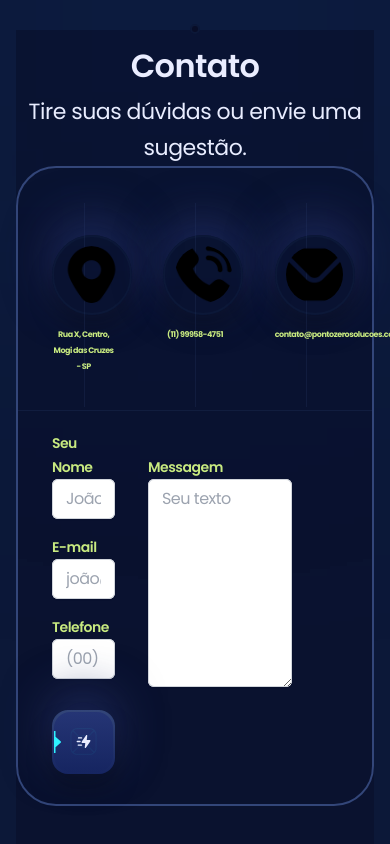
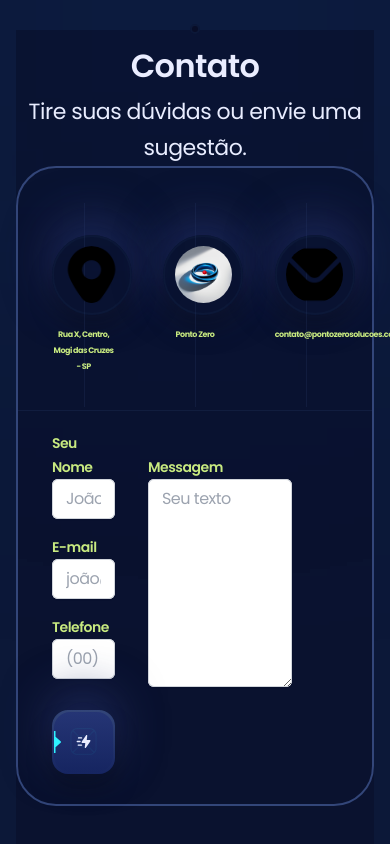
Before and after one commit to phoenix75-S7F/landingpage, a React (Vite) app: page / in a window 390 px wide. Shown: the part 8515-9359 px from the top of the page. Built offline with nearby package versions, Linux system fonts and the light colour scheme.

Commit message:
media query page about

```diff
--- a/src/components/About.jsx
+++ b/src/components/About.jsx
@@ -17,14 +17,14 @@ function homePage() {
 }
 const About = () => {
   return (
-    <section className="relative pt-60 pb-40 max-lg:pt-52 max-lg:pb-36 max-md:pt-36 max-md:pb-32">
+    <section className="relative pt-60 pb-40 max-lg:pt-52 max-lg:pb-36 max-md:pt-36 max-md:pb-32 xs:ml-24">
       <Element name="funcionalidades">
         <div className="container">
           <div className="relative flex md:flex-wrap flex-nowrap border-2 border-s3 rounded-7xl md:overflow-hidden max-md:flex-col feature-after md:g7 max-md:border-none max-md:rounded-none max-md:gap-3">
             {sobre.map(({ id, icon, caption, title, text, button }) => (
               <div
                 key={id}
-                className="relative z-2 md:px-10 px-5 md:pb-10 pb-5 flex-auto  max-md:g7 max-md:border-2 max-md:border-s3 max-md:rounded-3xl max-md:flex-320">
+                className="relative z-2 md:px-10 px-5 md:pb-10 pb-5 flex-auto max-md:g7 max-md:border-2 max-md:border-s3 max-md:rounded-3xl max-md:flex-320">
                 <div className="w-full flex justify-center items-center">
                   <div className="-ml-3 mb-12 flex items-center justify-center flex-col">
                     {/* <div className="w-0.5 h-16 bg-s3" /> */}
@@ -44,7 +44,7 @@ const About = () => {
                 </div>
                 <div className=" mb-12 flex items-center justify-center flex-col">
                   {/* <p className="max-w-screen-sm justify-items-center mb-11 body-1 max-md:mb-8 max-md:body-3"> */}
-                  <p className="flex -mt-12 text-[22px] text-purple-200 text-center ">
+                  <p className="flex -mt-12 2xl:text-[22px] xl:text-[22px] lg:text-[22px] md:text-[22px] text-purple-200 text-center xs:text-[9px]">
                     {text}
                   </p>
                 </div>
--- a/src/constants/index.jsx
+++ b/src/constants/index.jsx
@@ -98,8 +98,8 @@ export const funcionalidades = [
     },
     {
       id: '1',
-      icon: '/images/fone.png',
-      title: '(11) 99958-4751',
+      icon: '/images/faq-logo.png',
+      title: 'Ponto Zero',
     },
     {
       id: '2',
```
